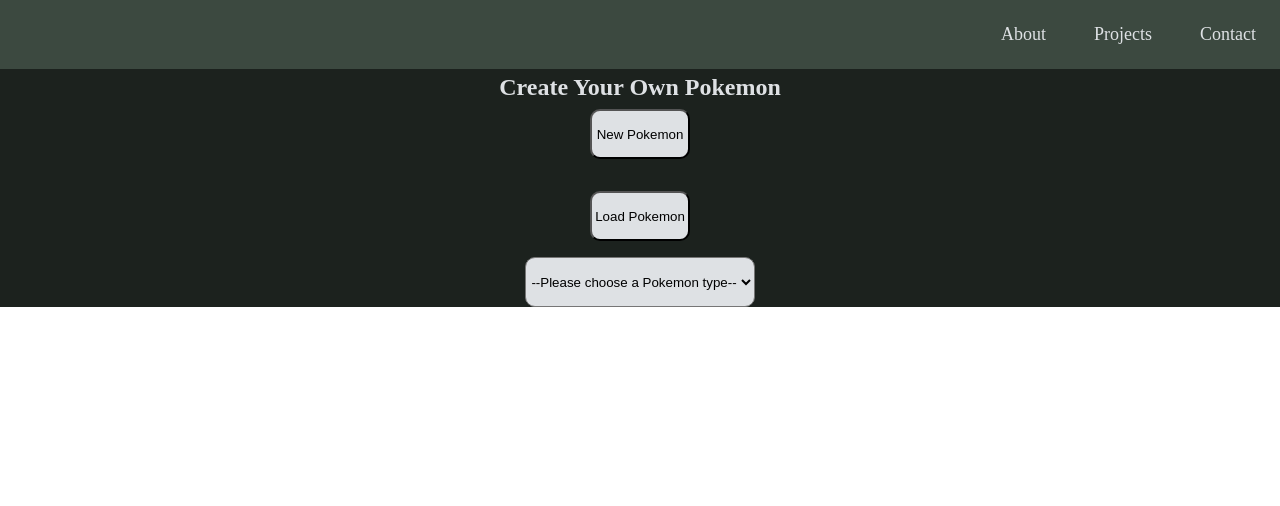
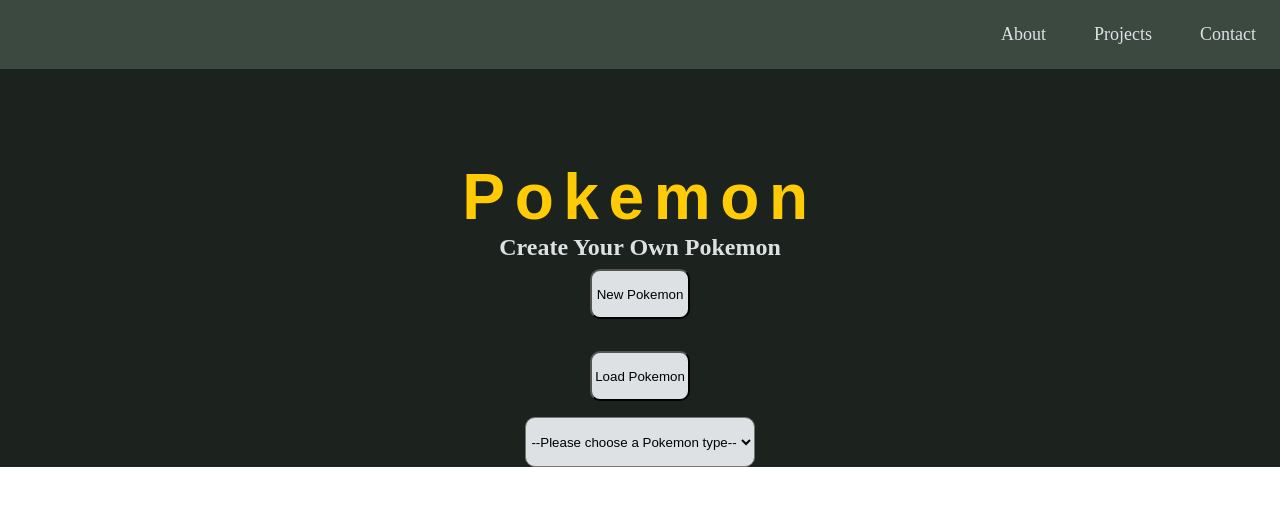
Before and after one commit to KadenSJohnson/dgm1600, a plain HTML site: page Portfolio/pokemon/index.html in a window 1280 px wide. Drawn offline with Linux system fonts and the light colour scheme; a web font is replaced by a local one.

Commit message:
height titlte fix

```diff
--- a/Portfolio/pokemon/poke-styles.css
+++ b/Portfolio/pokemon/poke-styles.css
@@ -33,7 +33,7 @@ header h2 {
 .title {
     font-size: 4rem;
     margin:  0 auto;
-    margin-bottom: 0rem;
+    margin-top: 10rem;
     background-color: var(--main-darkGreen);
     width: 100%;
     text-align: center;
```
